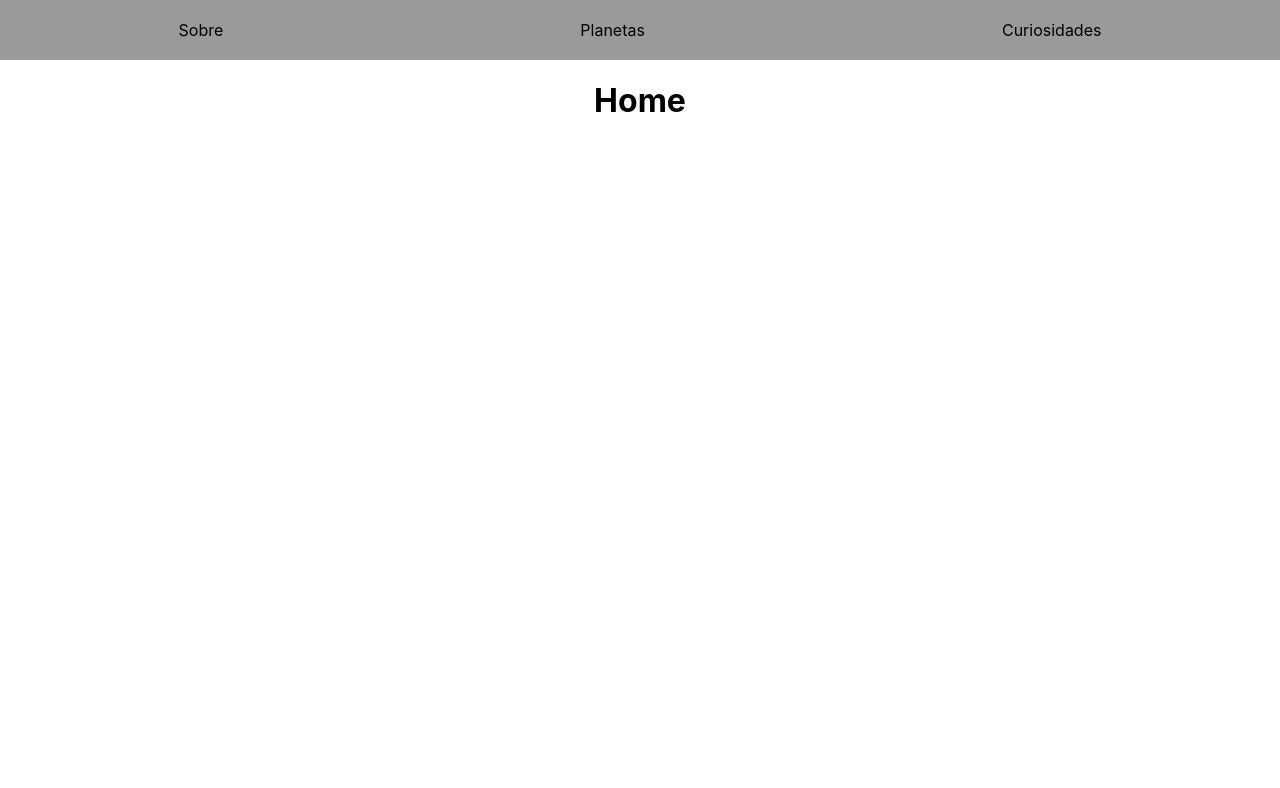
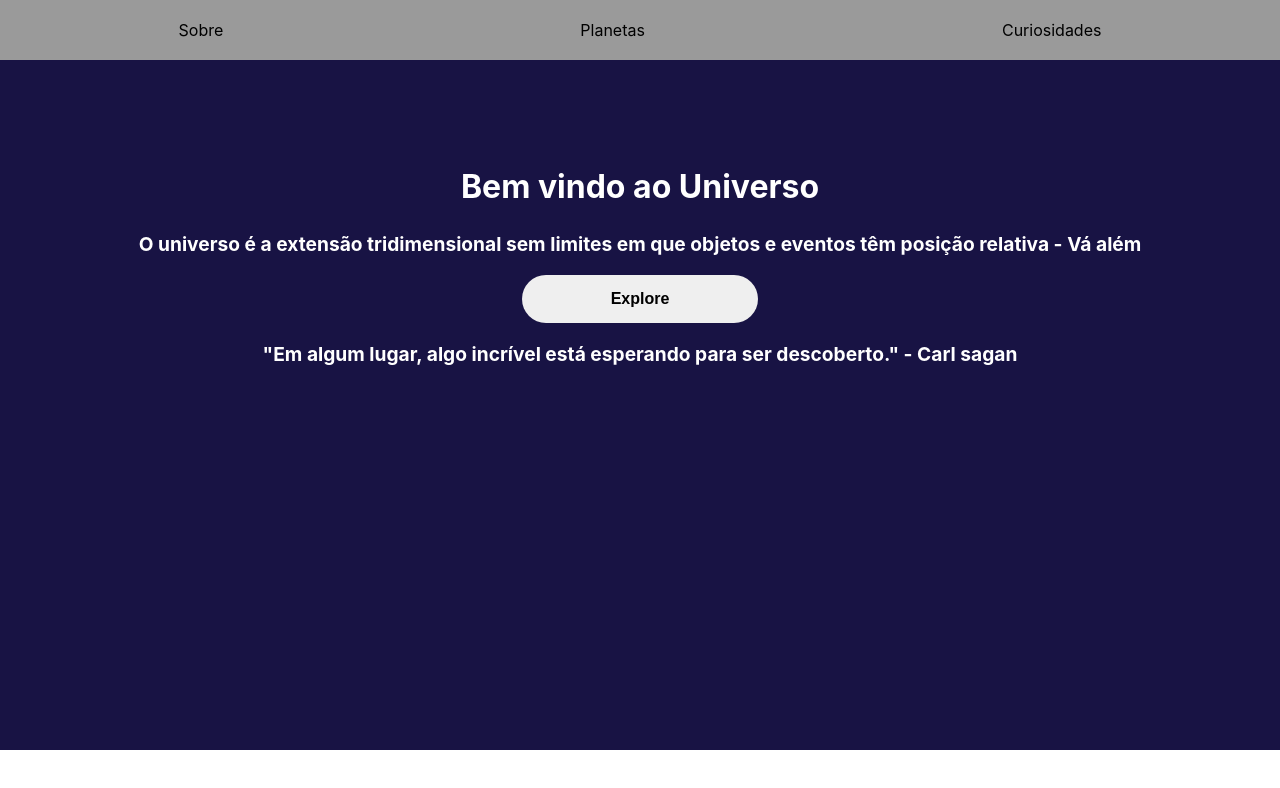
Before and after one commit to polyanetuag/universo, a React (Create React App) app: page / in a window 1280 px wide. Shown: the top 788 px of the page. Built offline with nearby package versions, Linux system fonts and the light colour scheme.

Commit message:
feat: add Home

```diff
--- a/src/App.js
+++ b/src/App.js
@@ -1,12 +1,14 @@
 
 import './App.css';
 import Header from './components/Header/Header.js';
+import Home from './components/Home/Home';
 
 function App() {
   return (
     <div className="App">
       <Header />
-      <h1>Home</h1>
+      <Home />
+      {/* <p>Footer</p> */}
       {/* <header className="App-header">
         <p>
           Hello World!
```
